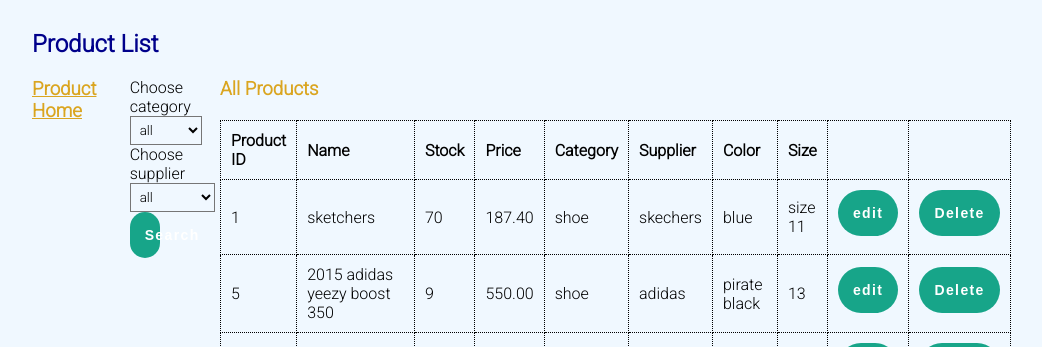
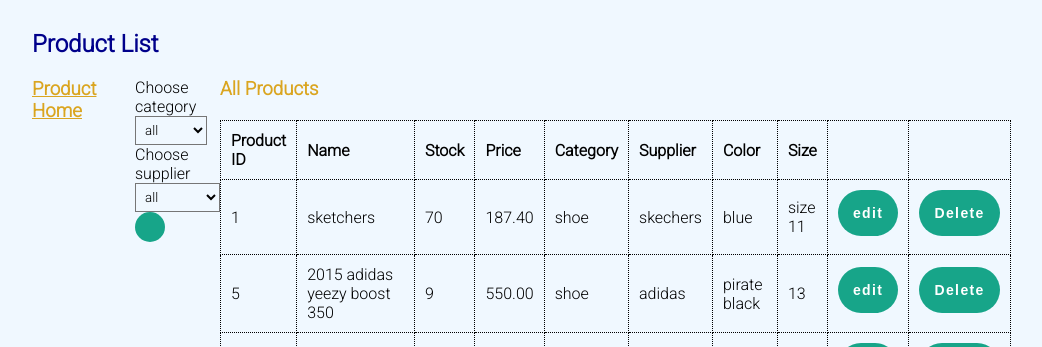
Before and after one commit to AnthonyFattalUGA/dbmsfinalproject, a PHP site: page /productview.php in a window 1280 px wide. Shown: the part 193-540 px from the top of the page, without its empty margins (138-1180 px from the left). Run offline with PHP 8.4, Linux system fonts and the light colour scheme; data comes from the database, SQL or seed files in the repository.

Commit message:
Update productview.php

```diff
--- a/productview.php
+++ b/productview.php
@@ -156,7 +156,7 @@ if (isset($_POST['categorydd'])) {
                         <option value="<?php echo $currentsupplier['sname']?>"><?php echo $currentsupplier['sname']?></option>
                     <?php endforeach; ?>
                 </select>
-                <button id="submit" name="submit" type="submit" value="Search">Search</button>
+                <button id="submit" name="submit" type="submit" value="Search"></button>
             </aside>
         </form>
             <aside class="right">
```
